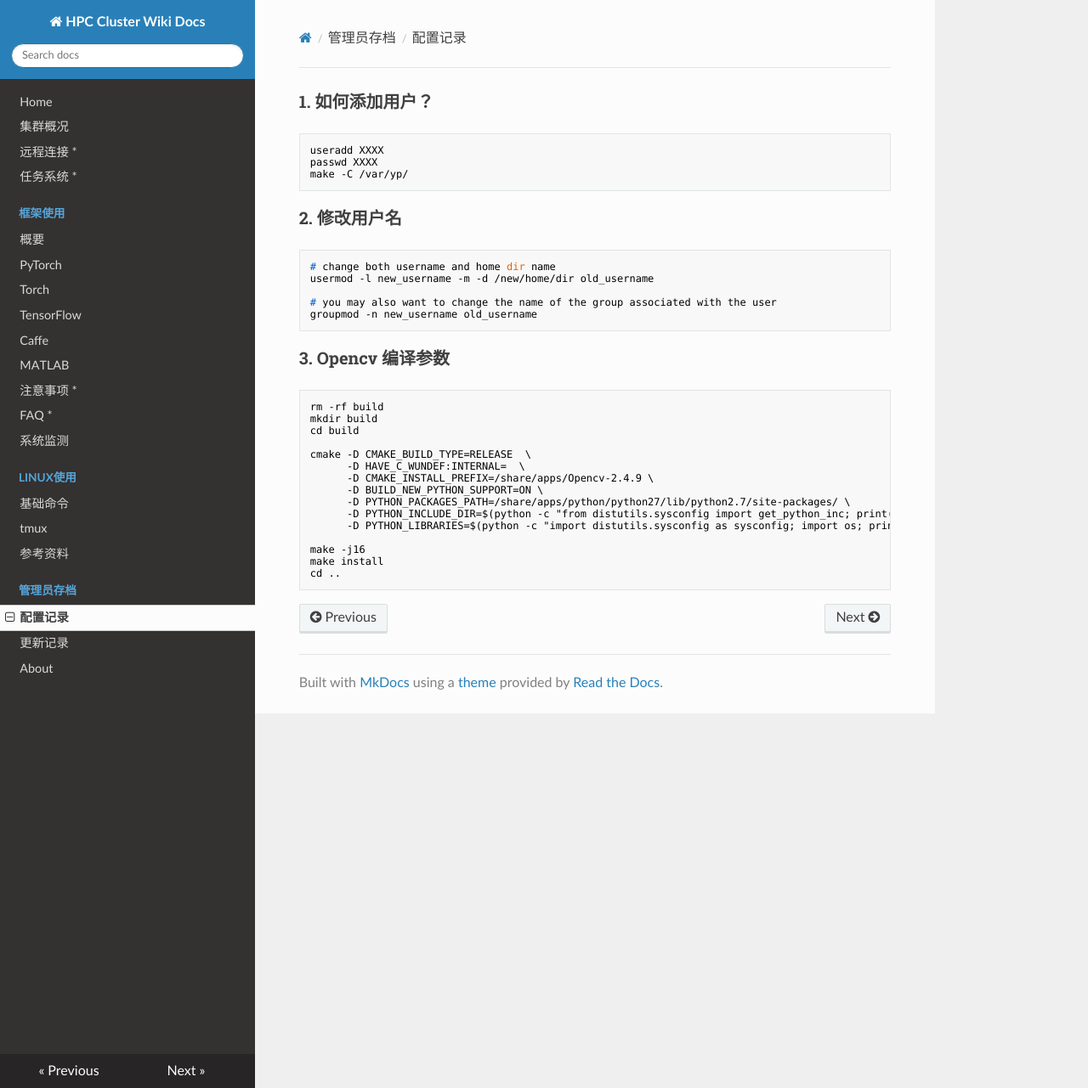
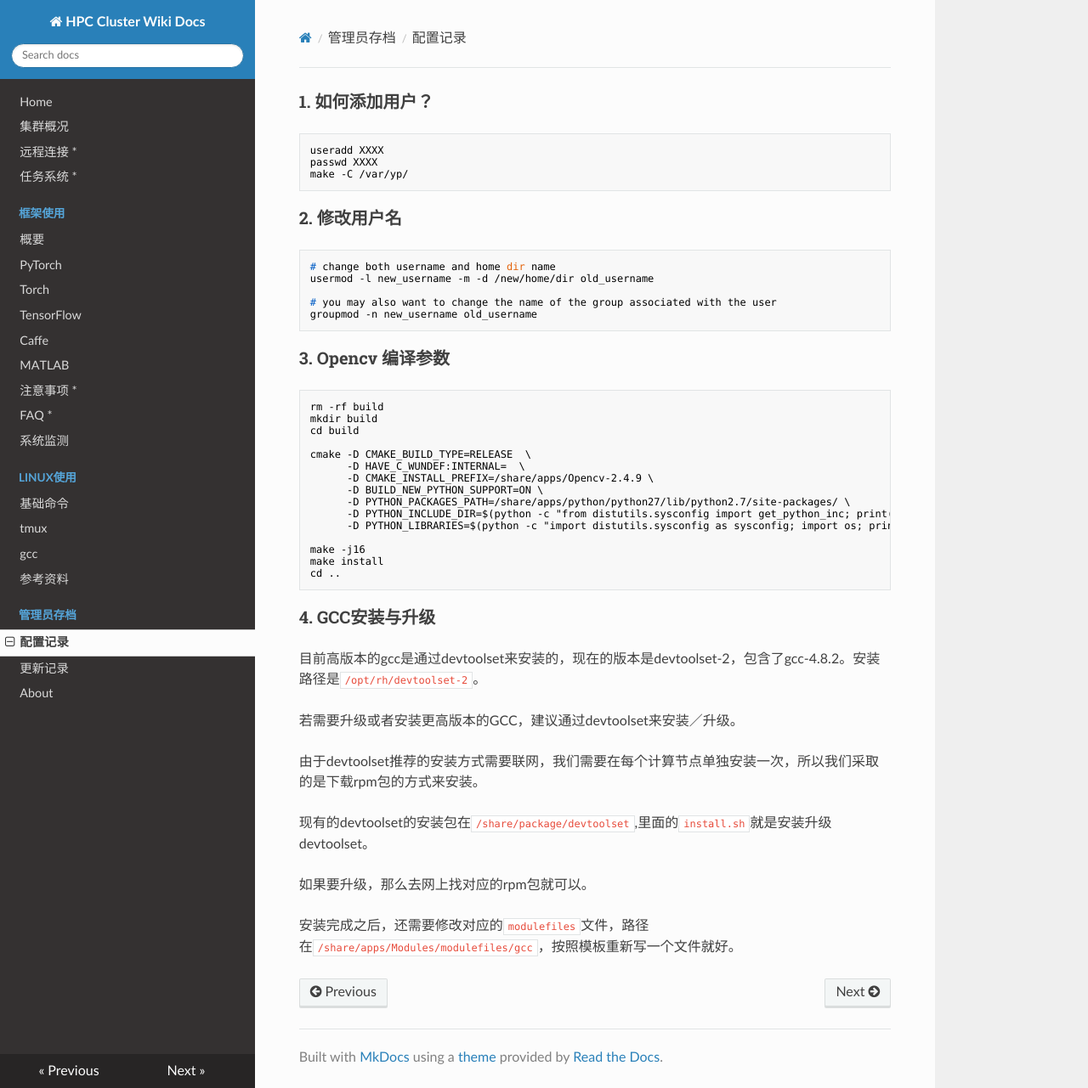
Before and after one commit to SSRheart/HPC_wiki_docs, an MkDocs documentation site: the page built from docs/admin/systemConfigRecord.md, in a window 1280 px wide and 1281 px high. Shown: the whole window at 85% size. Built offline with MkDocs 1.6.1, drawn with Linux system fonts in a browser that asks for light colours; nearby versions of some CDN libraries; old or Windows-style settings are respelled for this version of MkDocs.

Commit message:
gcc bug fixed

````diff
--- a/docs/admin/systemConfigRecord.md
+++ b/docs/admin/systemConfigRecord.md
@@ -35,3 +35,16 @@ make -j16
 make install
 cd ..
 ```
+
+### 4. GCC安装与升级
+目前高版本的gcc是通过devtoolset来安装的，现在的版本是devtoolset-2，包含了gcc-4.8.2。安装路径是`/opt/rh/devtoolset-2`。
+
+若需要升级或者安装更高版本的GCC，建议通过devtoolset来安装／升级。
+
+由于devtoolset推荐的安装方式需要联网，我们需要在每个计算节点单独安装一次，所以我们采取的是下载rpm包的方式来安装。
+
+现有的devtoolset的安装包在`/share/package/devtoolset`,里面的`install.sh`就是安装升级devtoolset。
+
+如果要升级，那么去网上找对应的rpm包就可以。
+
+安装完成之后，还需要修改对应的`modulefiles`文件，路径在`/share/apps/Modules/modulefiles/gcc`，按照模板重新写一个文件就好。
--- a/mkdocs.yml
+++ b/mkdocs.yml
@@ -17,6 +17,7 @@ pages:
      - Linux使用:
         - '基础命令': 'linuxBasic/commands.md'
         - 'tmux': 'linuxBasic/tmux.md'
+        - 'gcc': 'linuxBasic/gcc.md'
      - 参考资料: refer.md
      - 管理员存档:
         - '配置记录': 'admin/systemConfigRecord.md'
````
Also changed, not shown: docs/changeLog.md (+2 -0 lines), docs/faq.md (+1 -1 lines), docs/linuxBasic/gcc.md (added, +7 -0 lines).
